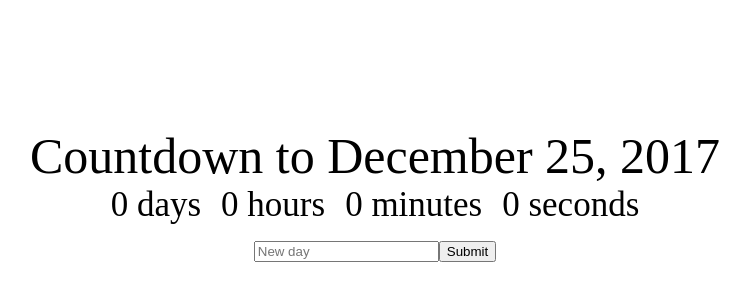
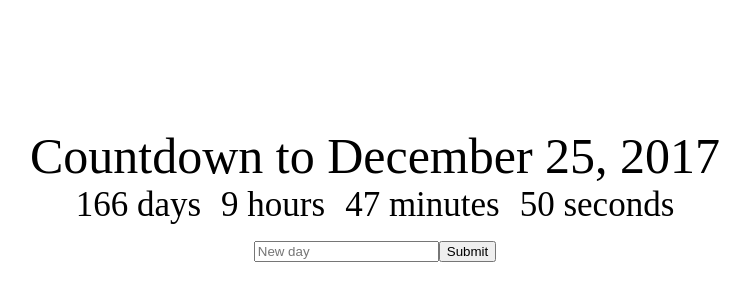
Before and after one commit to MaximMishchenko/countdownChamp, a React (Create React App) app: page / in a window 1280 px wide. Shown: the part 126-426 px from the top of the page, without its empty margins (265-1015 px from the left). Built offline with nearby package versions, Linux system fonts and the light colour scheme.

Commit message:
Now Clock component is working

```diff
--- a/src/App.jsx
+++ b/src/App.jsx
@@ -26,7 +26,9 @@
 				<div className="App-title">
 					Countdown to {this.state.deadline}
 				</div>
-					<Clock/>
+					<Clock
+						deadline={this.state.deadline}
+					/>
 				<input
 					placeholder="New day"
 					onChange={event => this.setState({newDeadline: event.target.value})}
--- a/src/Clock.jsx
+++ b/src/Clock.jsx
@@ -13,6 +13,34 @@
 		}
 	}
 
+	componentWillMount() {
+		this.getTimeUntil(this.props.deadline)
+	}
+
+	componentDidMount() {
+		setInterval(() => this.getTimeUntil(this.props.deadline), 1000)
+	}
+
+	getTimeUntil(deadline) {
+		const time = Date.parse(deadline) - Date.parse(new Date())
+
+		console.log(time)
+
+		const seconds = Math.floor((time/1000) % 60)
+		const minutes = Math.floor((time/1000/60) % 60)
+		const hours = Math.floor(time/(1000*60*60) % 24)
+		const days = Math.floor(time/(1000*60*60*24))
+
+		this.setState({
+			days,
+			hours,
+			minutes,
+			seconds
+		})
+
+		console.log(days, hours, minutes, seconds)
+	}
+
 	render() {
 		return(
 			<div>
```
